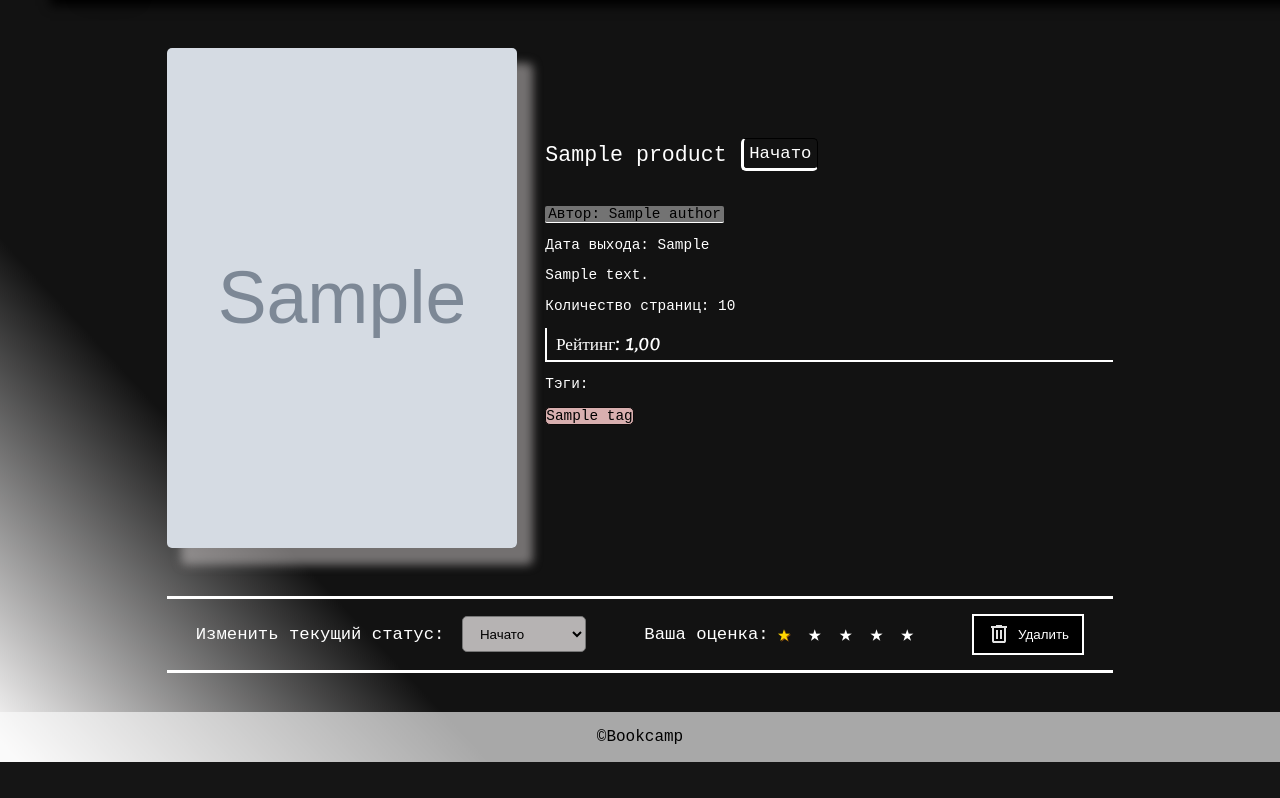
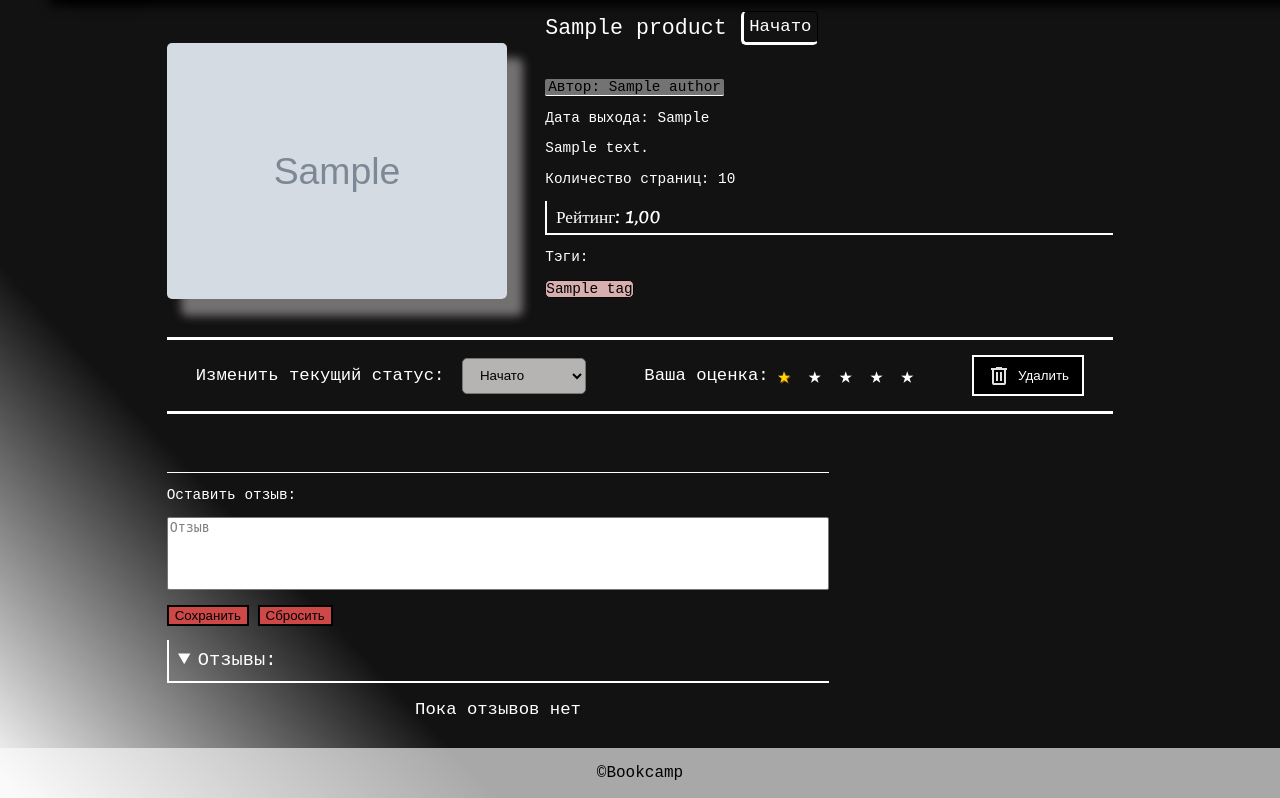
Before and after one commit to kollvan/book-camp, a Django app: a page that uses goods/templates/goods/product.html in a window 1280 px wide. Shown: the part 50-848 px from the top of the page. Before the commit the page ends 812 px from the top, so only its background shows below. Run offline with Django 5.2, Linux system fonts and the light colour scheme; a user stored in the database is signed in; tables that the repository leaves empty hold one stand-in row (values such as "Sample post"); grey boxes marked "Sample" are stand-in pictures; parts of the project's set-up code (start-up, migrations or seed data) failed here and were passed over.

Commit message:
Add, Modif. Added field review for model Inventory and inventory page was modified for reviews.

```diff
--- a/goods/templates/goods/product.html
+++ b/goods/templates/goods/product.html
@@ -63,6 +63,47 @@
         {% include 'includes/user_data_product.html'%}
         {% endwith %}
     {% endif %}
+    <div class="list-reviews">
+        {% if user.is_authenticated and product_status is not None%}
+        <div class="product-review">
+            <p>Оставить отзыв:</p>
+            <form action="#" method="post">
+                {% csrf_token %}
+                <textarea name="review" placeholder="Отзыв" id="{{product.slug}}_review"></textarea>
+                <input type="hidden" value="{{product.slug}}">
+                <div>
+                    <button type="submit">Сохранить</button>
+                    <button type="reset">Сбросить</button>
+                </div>
+            </form>
+        </div>
+        {% endif %}
+        <details  open>
+            <summary>Отзывы: </summary>
+            {% if reviews %}
+                <div class="review-container">
+                    <p class="review-title
+                    {% if review.rank >= 3 %}
+                    good-review
+                    {% elif review.rank <= 3 %}
+                     bad-review
+                    {% endif %}">
+                        {{review.user.username}}
+                    </p>
+                    <p class="review-content">
+                        {{ review.comment }}
+                    </p>
+                    <div class="card-rank-product rank-review">Рейтинг: {{review.rank}}</div>
+                </div>
+            {% else %}
+            <div class="empty-list">
+                <p>
+                    Пока отзывов нет
+                </p>
+            </div>
+            {% endif %}
+        </details>
+    </div>
 </section>
 {% endblock %}
 {% block footer %}
--- a/inventory/admin.py
+++ b/inventory/admin.py
@@ -6,7 +6,7 @@ from inventory.models import Inventory
 # Register your models here.
 @admin.register(Inventory)
 class InventoryAdmin(admin.ModelAdmin):
-    fields = ['date_added', 'status', 'rank', 'user', 'product']
-    readonly_fields = ['date_added', ]
+    fields = ['date_added', 'status', 'rank', 'user', 'product', 'review']
+    readonly_fields = ['date_added', 'status', 'rank', 'user', 'product', 'review']
     list_display = ['id','date_added', 'status', 'rank', 'user', 'product']
     list_display_links = ['id', 'date_added',]
--- a/inventory/models.py
+++ b/inventory/models.py
@@ -19,7 +19,7 @@ class Inventory(models.Model):
                                default=0,
                                validators=[MaxValueValidator(5)],
                                verbose_name='Оценка')
-
+    review = models.TextField(max_length=700, blank=True, null=True, verbose_name='Отзыв')
     product = models.ForeignKey(to=Product, on_delete=models.DO_NOTHING, db_index=True, verbose_name='Книга')
     user = models.ForeignKey(to=User, on_delete=models.CASCADE, verbose_name='Пользователь')
 
--- a/static/bookcamp/css/product.css
+++ b/static/bookcamp/css/product.css
@@ -21,12 +21,12 @@
     align-items: center;
     gap: 1em;
 }
-
 .product-image{
     border-radius: 5px;
+    width: 90%;
+    height: auto;
     box-shadow: 15px 16px 10px 1px #d3cece81;
 }
-
 .product-review{
     margin-top: 2em;
     border-top: 1px solid white;
@@ -93,12 +93,15 @@
     background-color: rgb(182, 179, 179);
     padding-inline: 1em;
     border-radius: 5px;
+    text-overflow: ellipsis;
+    white-space: nowrap;
+    overflow: hidden;
 }
 .select-status:hover{
     border: 2px solid white;
 }
 .user-data{
-    margin-block: 2em;
+    margin-top: 2em;
     border-block: 3px solid white;
     font-size: 1.2em;
     grid-column: 2/12;
@@ -106,7 +109,7 @@
     display: flex;
     justify-content: space-around;
     align-items: center;
-
+    flex-wrap: wrap;
 }
 .for-product{
     display: flex;
@@ -166,3 +169,131 @@
     border-top: 1px solid black;
     border-right: 1px solid black;
 }
+.product-review{
+    border-top: 1px solid white;
+    margin-bottom: 1em;
+}
+.product-review form{
+    display: grid;
+    gap: 1em;
+    margin-bottom: 1em;
+}
+.product-review textarea{
+    resize: none;
+    height: 5em;
+    border-radius: 2px;
+}
+.product-review button{
+    border: 2px solid;
+    background-color: rgb(206, 72, 72);
+}
+.review-container{
+    background-color: grey;
+    border-radius: 2px;
+}
+.empty-list{
+    text-align: center;
+    font-size: 1.2em;
+}
+.review-title{
+    background-color: black;
+    border: 1px solid white;
+    padding: 0.5em 1em 0.5em;
+}
+.good-review{
+    background: linear-gradient(40deg, #000000 90%, #34b736 100%);
+}
+.bad-review{
+    background: linear-gradient(40deg, #000000 90%, #c82222 100%);
+
+}
+.review-content{
+    padding: 0.7em;
+}
+.list-reviews{
+    grid-row: 3;
+    grid-column-start: 2;
+    grid-column-end: 9;
+    padding-top: 2em;
+}
+.rank-review{
+    border: none;
+    color: black;
+    text-align: right;
+}
+.list-reviews summary{
+    font-size: 1.3em;
+    cursor: pointer;
+    border-left: 2px solid rgb(255, 255, 255);
+    border-bottom: 2px solid rgb(255, 255, 255);
+    padding: 0.5em;
+}
+.list-reviews details{
+    margin-bottom: 2em;
+}
+.btn-show-more{
+    text-align: center;
+    font-size: 1.2em;
+    border: 2px solid rgb(255, 255, 255);
+    padding-block: 0.5em;
+    border-radius: 10px;
+    background-color: rgb(0, 0, 0);
+}
+.btn-show-more  a{
+    text-decoration: none;
+    color: rgb(255, 255, 255);
+    width: 100%;
+    display: block;
+}
+.btn-show-more:hover{
+    box-shadow: 3px 3px 5px 1px #a5a0a0;
+    cursor: pointer;
+}
+.btn-show-more:active{
+    box-shadow: 1px 1px 15px 0px #eae8e8 inset;
+}
+@media (max-width: 1150px){
+    .user-data{
+        grid-column: 1/13;
+    }
+    .list-reviews{
+        grid-column-end: 12;
+    }
+    .container-image{
+        grid-column-start: 1;
+    }
+    .container-data{
+        grid-column-end: 13;
+    }
+}
+@media (max-width: 970px){
+    .user-data{
+        justify-content: left;
+    }
+    .change-status{
+        min-width: 100%;
+    }
+    .for-product{
+       min-width: 100%;
+    }
+    .for-product + button{
+        margin-block: 1em 0.5em;
+    }
+}
+@media (max-width: 800px){
+    .container-image{
+        grid-row: 1;
+        grid-column: 1/8;
+        margin-bottom: 1em;
+    }
+    .container-data{
+        grid-row: 2;
+        grid-column: 1/13;
+    }
+    .user-data{
+        grid-row: 3;
+    }
+    .list-reviews{
+        grid-row: 4;
+    }
+}
--- a/static/bookcamp/css/style.css
+++ b/static/bookcamp/css/style.css
@@ -52,8 +52,6 @@ body{
     from {opacity: 0;}
     to {opacity: 1;}
 }
-
-/* Конец dropdown меню*/
 
 .nav-bar a{
     text-decoration: none;
```
Also changed, not shown: inventory/migrations/0005_inventory_review.py (added).
